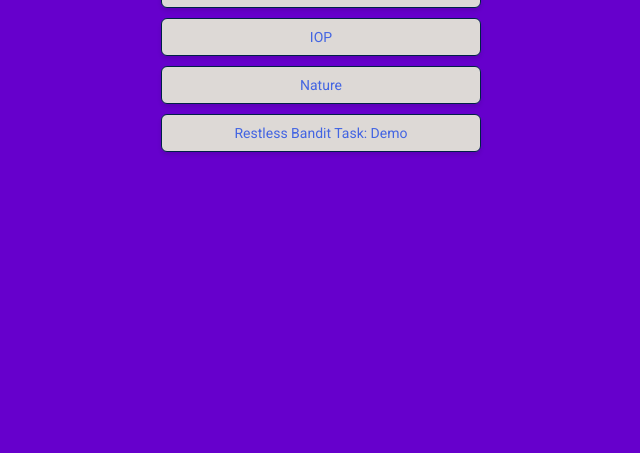
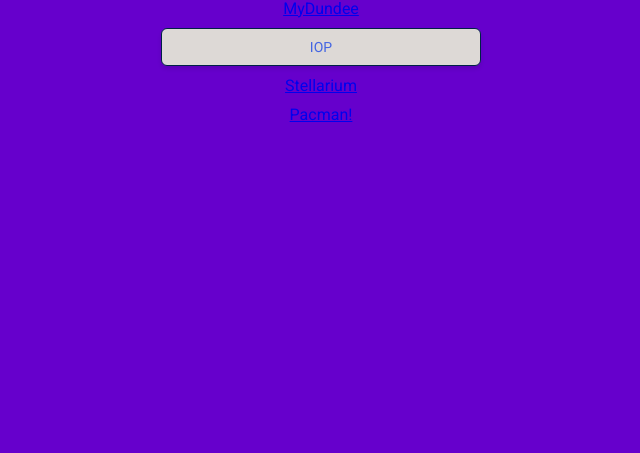
Before and after one commit to KzB180/ProfPhysics_Links_W5, a plain HTML site: page index.html in a window 1280 px wide. Shown: the part 347-800 px from the top of the page, without its empty margins (319-959 px from the left). Drawn offline with Linux system fonts and the light colour scheme.

Commit message:
Update index.html

```diff
--- a/index.html
+++ b/index.html
@@ -18,10 +18,10 @@
     <h2>Pro Phys Links: Oct 24</h2>
     <p></p>
     <div class="link-container">
-      <a href="https://www.dundee.ac.uk/" class="link">UoD</a>
+      <a href="https://my.dundee.ac.uk/ultra/institution-page class="link">MyDundee</a>
       <a href="https://www.iop.org/" class="link">IOP</a>
-      <a href="https://www.nature.com/" class="link">Nature</a>
-      <a href="https://gilbertson2209.github.io/thal-val/" class="link">Restless Bandit Task: Demo</a>
+      <a href="https://stellarium-web.org/">Stellarium</a>
+      <a href="https://www.google.com/logos/2010/pacman10-i.html">Pacman!</a>
     </div>
   </div>
 </body>
```
